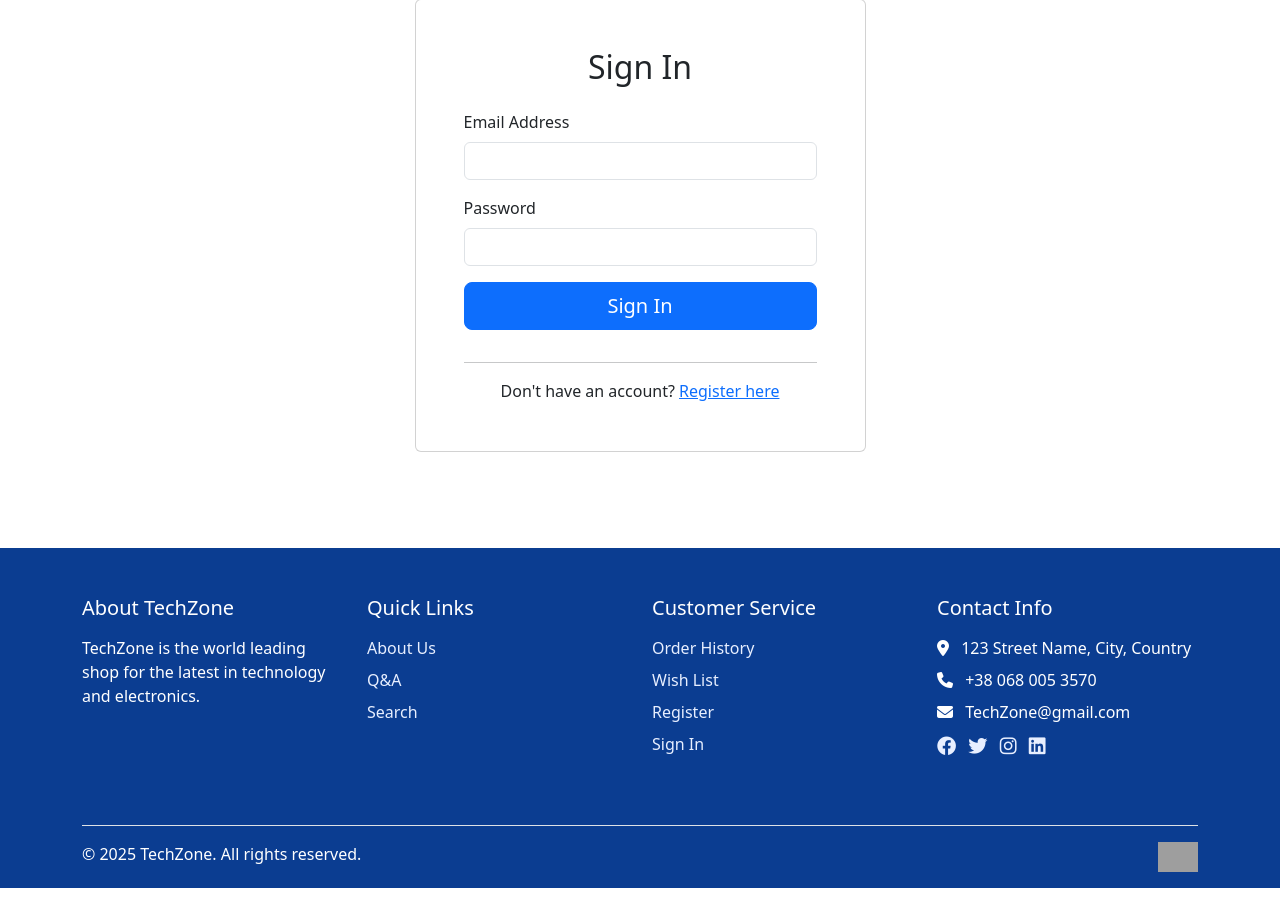
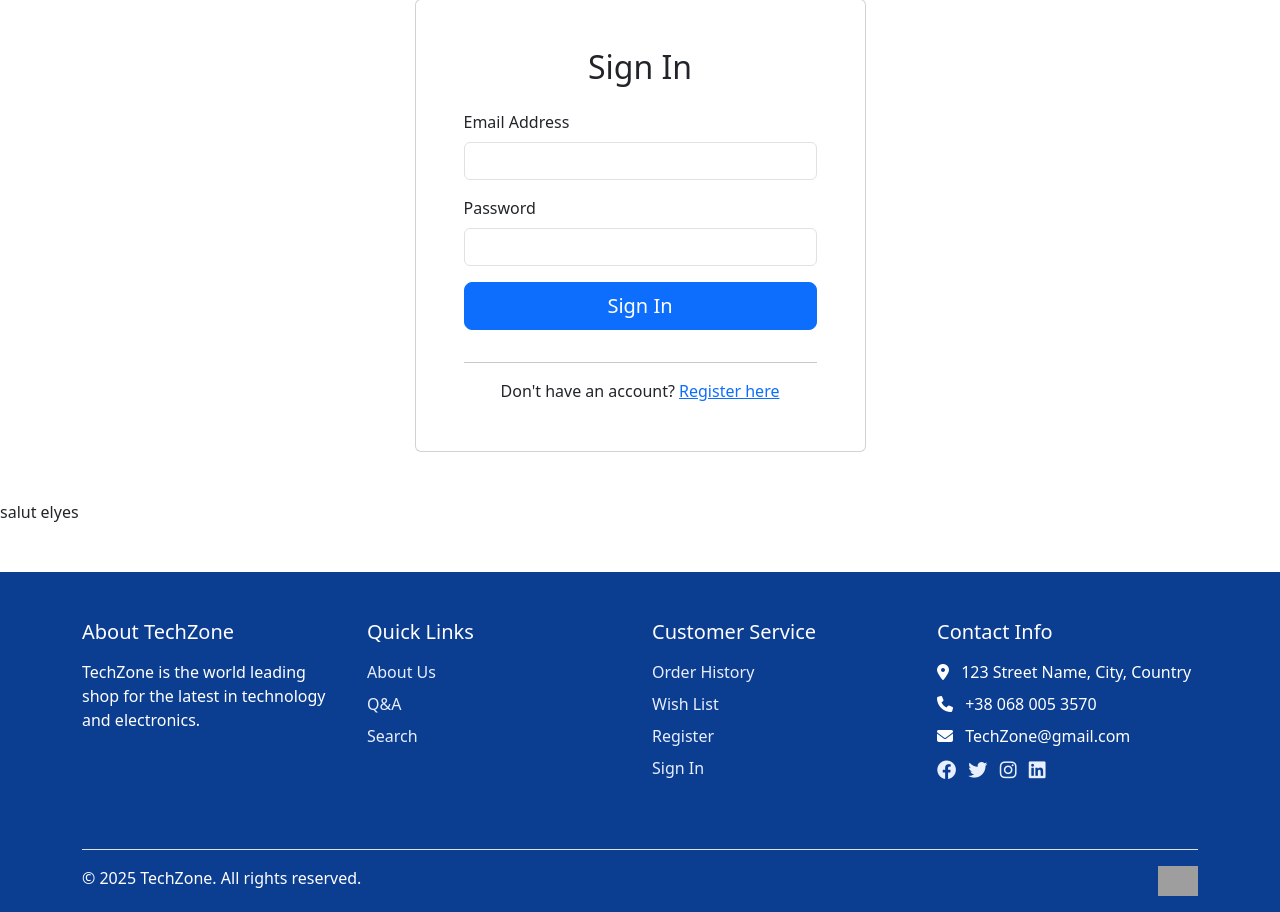
Before and after one commit to Elyes-B/Mini-Projet, a PHP site: page /signin in a window 1280 px wide. Shown: the part 143-1055 px from the top of the page. Before the commit the page ends 1031 px from the top, so only its background shows below. Run offline with PHP 8.4, Linux system fonts and the light colour scheme; grey boxes are pictures that could not be loaded.

Commit message:
paragraph added

```diff
--- a/signin.phtml
+++ b/signin.phtml
@@ -34,3 +34,4 @@
         </div>
     </div>
 </section>
+<p>salut elyes</p>
```
